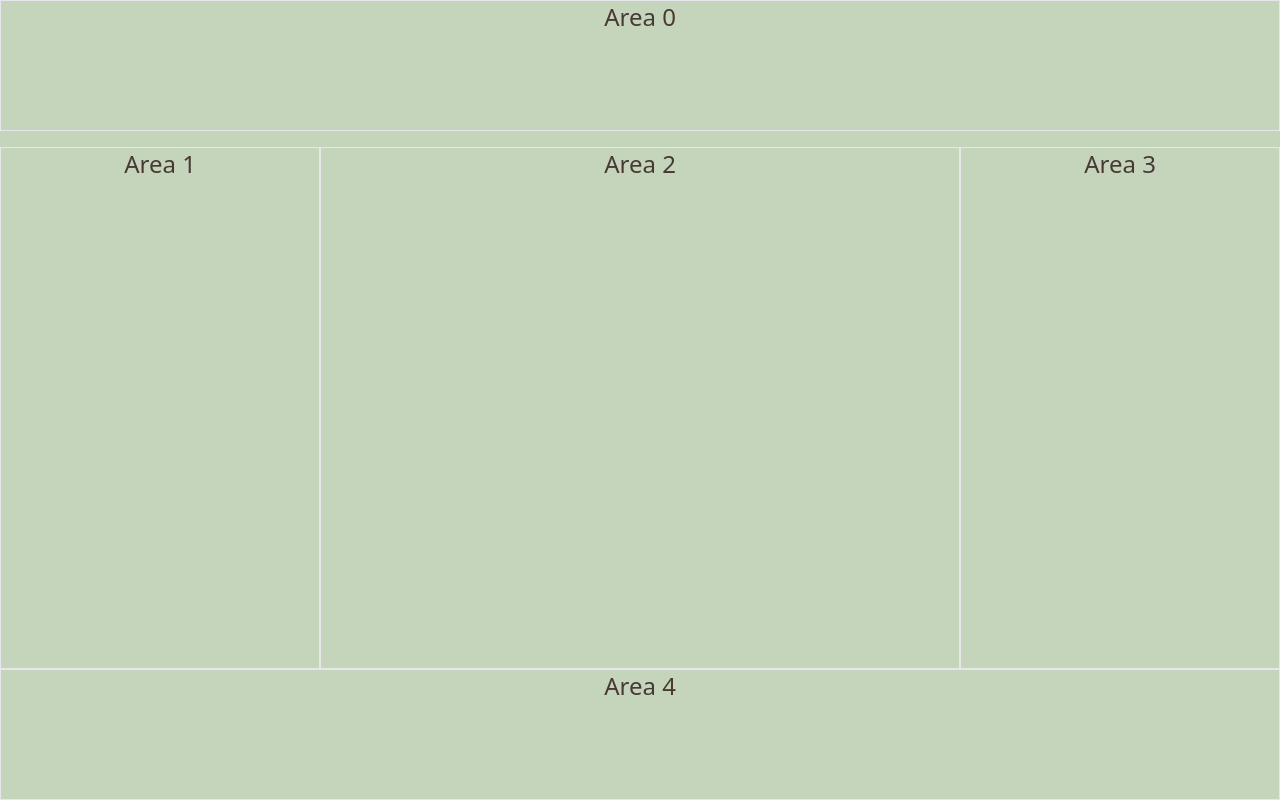
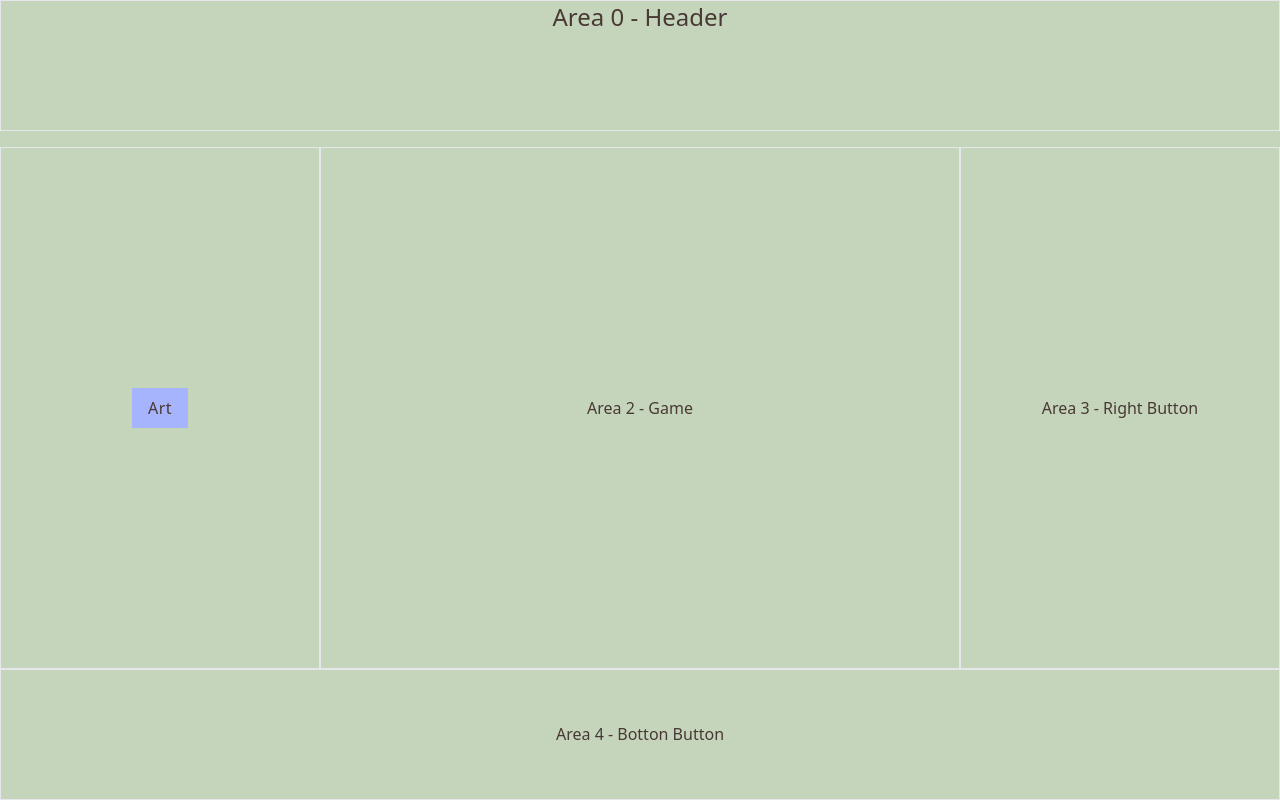
Before and after one commit to talostudios/talostudios-site, a Next.js app: page / in a window 1280 px wide. Built offline with nearby package versions, Linux system fonts and the light colour scheme.

Commit message:
center components and add art button

```diff
--- a/pages/index.tsx
+++ b/pages/index.tsx
@@ -4,23 +4,21 @@ export default function Home() {
   return (
     <div className='h-screen w-screen flex flex-col text-center'>
       <div className='h-1/4 border text-2xl'>
-        <h1>Area 0 </h1>
+        <h1>Area 0 - Header </h1>
       </div>
       <div className='p-2' />
-      <div className='h-full flex flex-row'>
-        <div className='w-1/4 border text-2xl'> Area 1 </div>
-        <div className='w-1/2 border text-2xl'> Area 2</div>
-        <div className='w-1/4 border text-2xl'> Area 3 </div>
+      <div className='h-full flex'>
+        <div className='w-1/4 border flex items-center justify-center'>
+          <button className='px-4 py-2 font-medium tracking-wide bg-indigo-300 text-indgo-300'>
+            Art
+          </button>
+        </div>
+        <div className='w-1/2 border flex items-center justify-center'> Area 2 - Game </div>
+        <div className='w-1/4 border flex items-center justify-center'> Area 3 - Right Button </div>
       </div>
-      <div className='h-1/4 border text-2xl'>
-        <h1>Area 4 </h1>
+      <div className='h-1/4 border flex items-center justify-center'>
+        <h1>Area 4 - Botton Button </h1>
       </div>
     </div>
   )
 }
-
-/**
-export const getStaticProps: GetStaticProps = async () => {
-
-}
-*/
--- a/styles/global.css
+++ b/styles/global.css
@@ -8,7 +8,7 @@ body {
 
 @layer components{
     .btn {
-        background-color: theme('colors.white');
+        @apply background-color: theme('colors.white')
         outline: 1px dotted;
         outline: 5px auto -webkit-focus-ring-color;
       }
--- a/tailwind.config.js
+++ b/tailwind.config.js
@@ -2,7 +2,9 @@
 module.exports = {
   content: [
     "./pages/**/*.{js,ts,jsx,tsx}",
-    "./components/**/*.{js,ts,jsx,tsx}",
+  ],
+  purge : [
+    "./pages/**/*.{js,ts,jsx,tsx}",
   ],
   theme: {
     extend: {
```
